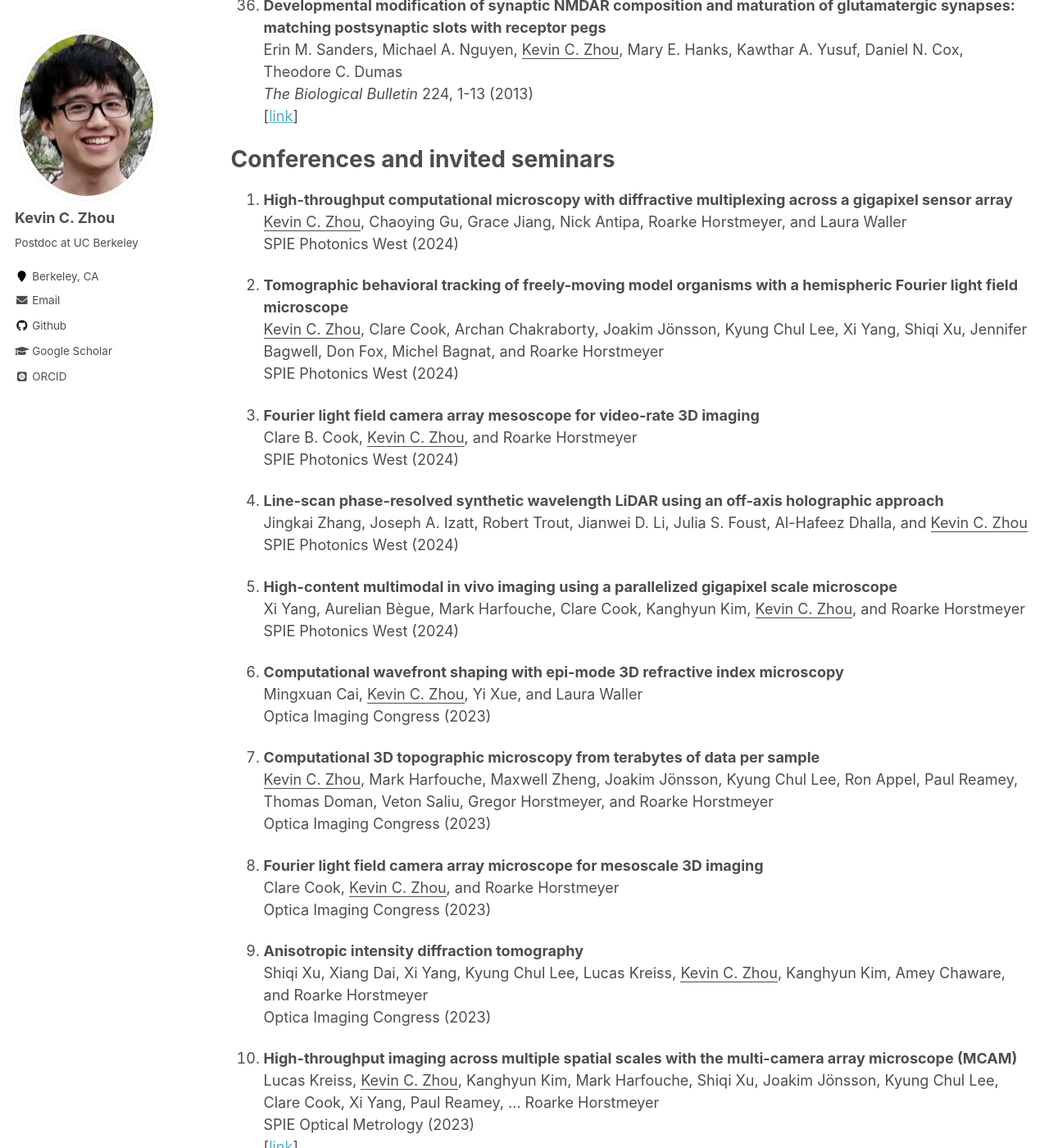
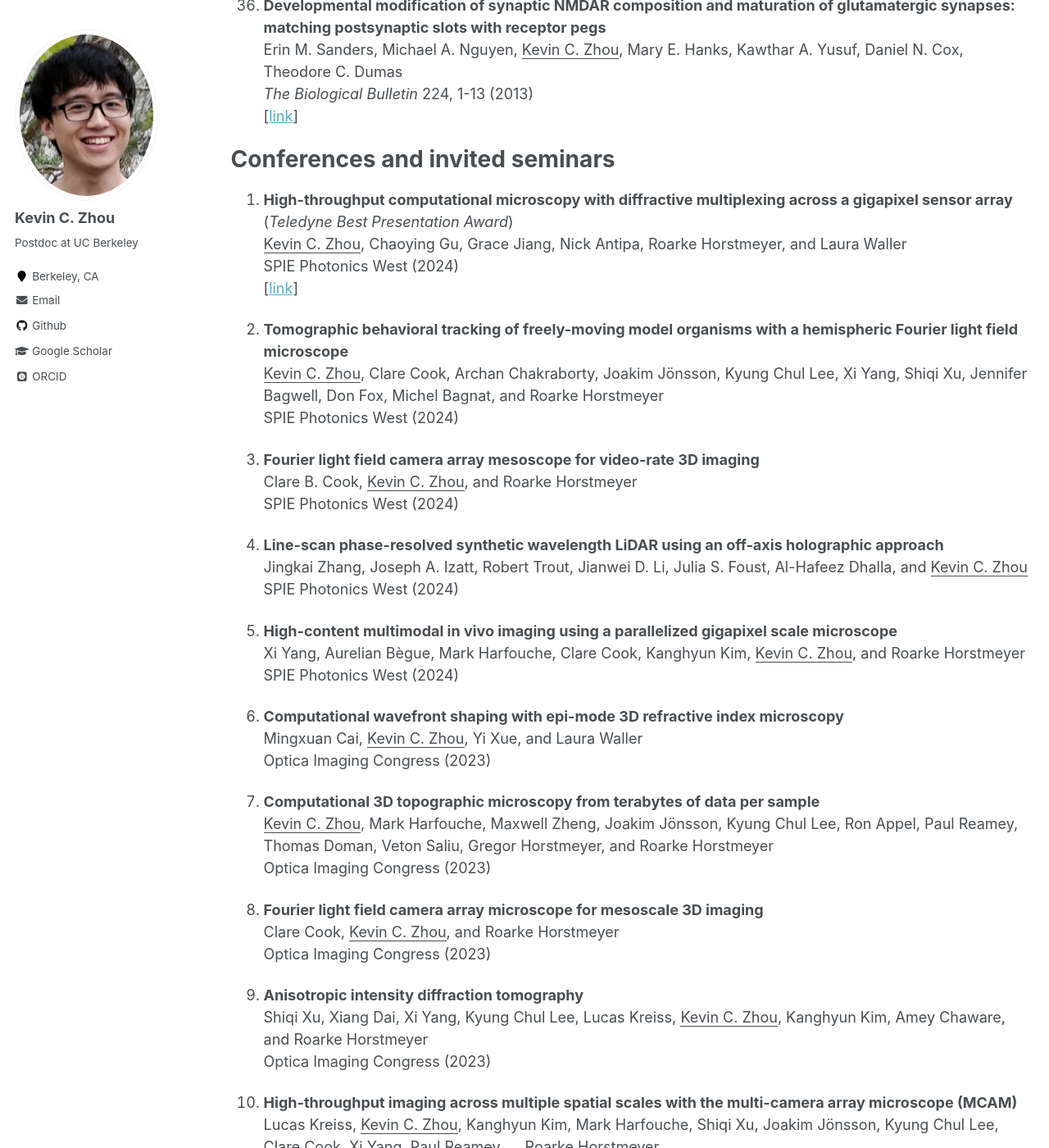
Before and after one commit to kevinczhou/kevinczhou.github.io, a Jekyll site: the page built from _pages/publications.md, in a window 1280 px wide and 1400 px high, scrolled down 5499 px. Shown: the whole window at 82% size. Built offline with Jekyll 4.4.1, drawn with Linux system fonts in a browser that asks for light colours; some web fonts are replaced; some of the changed text lies outside the part shown.

Commit message:
Update publications.md

```diff
--- a/_pages/publications.md
+++ b/_pages/publications.md
@@ -190,9 +190,10 @@ Erin M. Sanders, Michael A. Nguyen, <ins>Kevin C. Zhou</ins>, Mary E. Hanks, Kaw
 
 
 # Conferences and invited seminars
-1. **High-throughput computational microscopy with diffractive multiplexing across a gigapixel sensor array**
+1. **High-throughput computational microscopy with diffractive multiplexing across a gigapixel sensor array** (*Teledyne Best Presentation Award*)
 <ins>Kevin C. Zhou</ins>, Chaoying Gu, Grace Jiang, Nick Antipa, Roarke Horstmeyer, and Laura Waller
 SPIE Photonics West (2024)
+[[link](https://www.spiedigitallibrary.org/conference-proceedings-of-spie/PC12857/PC128570A/High-throughput-computational-microscopy-with-diffractive-multiplexing-across-a-gigapixel/10.1117/12.3000876.short#_=_)]
 
 1. **Tomographic behavioral tracking of freely-moving model organisms with a hemispheric Fourier light field microscope**
 <ins>Kevin C. Zhou</ins>, Clare Cook, Archan Chakraborty, Joakim Jönsson, Kyung Chul Lee, Xi Yang, Shiqi Xu, Jennifer Bagwell, Don Fox, Michel Bagnat, and Roarke Horstmeyer
@@ -232,7 +233,7 @@ Lucas Kreiss, <ins>Kevin C. Zhou</ins>, Kanghyun Kim, Mark Harfouche, Shiqi Xu,
 SPIE Optical Metrology (2023)
 [[link](https://www.spiedigitallibrary.org/conference-proceedings-of-spie/12622/126220S/High-throughput-imaging-across-multiple-spatial-scales-with-the-multi/10.1117/12.2675451.short?SSO=1)]
 
-1. **High-throughput tomographic fluorescence imaging with a synchronized camera array**
+1. **High-throughput tomographic fluorescence imaging with a synchronized camera array** (*Hitachi High Tech Best Presentation Award*)
 <ins>Kevin C. Zhou</ins>, Joakim Jönsson, Clare Cook, Kyung Chul Lee, Xi Yang, Shiqi Xu, Jennifer Bagwell, Archan Chakraborty, Donald Fox, Michel Bagnat, and Roarke Horstmeyer
 SPIE Photonics West (2023)
 [[link](https://www.spiedigitallibrary.org/conference-proceedings-of-spie/PC12390/PC123900C/High-throughput-tomographic-fluorescence-imaging-with-a-synchronized-camera-array/10.1117/12.2649458.short)]
```
